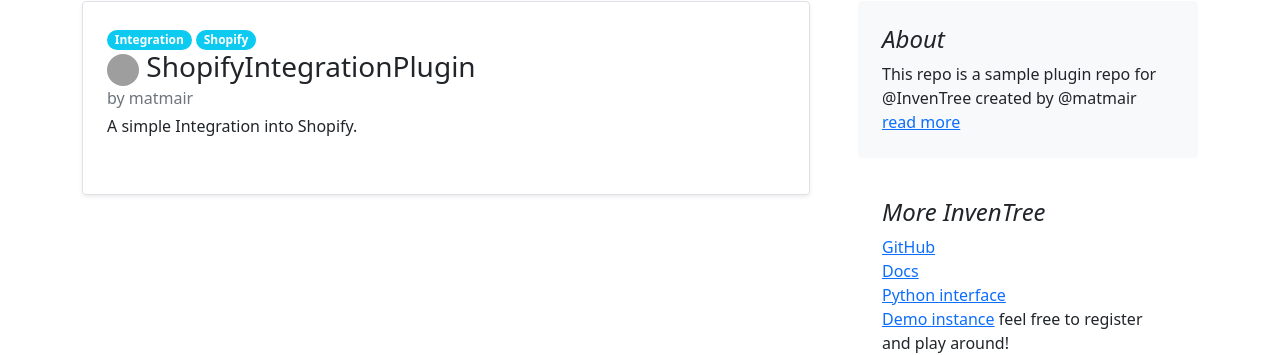
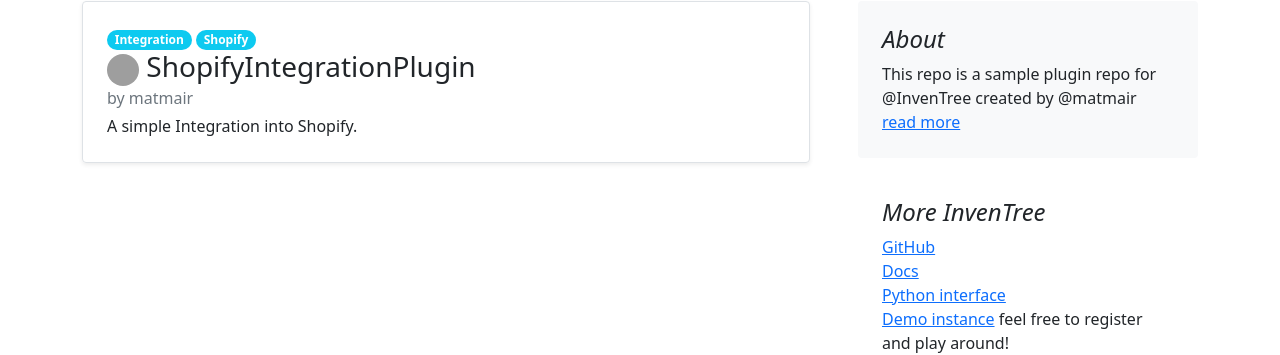
Before and after one commit to invenhost/repo.invenhost.com, a Jekyll site: the page built from docs/index.html, in a window 1280 px wide. Shown: the part 96-451 px from the top of the page. Built offline with Jekyll 4.4.1, drawn with Linux system fonts in a browser that asks for light colours; grey boxes are pictures that could not be loaded.

Commit message:
smiller spacing on plugins

```diff
--- a/docs/index.html
+++ b/docs/index.html
@@ -21,7 +21,7 @@
             {{ plugin.name }}
           </h3>
           <div class="mb-1 text-muted">{% if plugin.published_on %}{{ plugin.published_on | date_to_string }} - {% endif %}by {{ plugin.publisher }}</div>
-          <p class="mb-auto">{{ plugin.excerpt | mardownify }}</p>
+          <p class="mb-auto">{{ plugin.excerpt | mardownify | remove: '<p>' | remove: '</p>' }}</p>
           <a href="{{ plugin.url }}" class="stretched-link" aria-label="open plugin details"></a>
         </div>
       </div>
```
